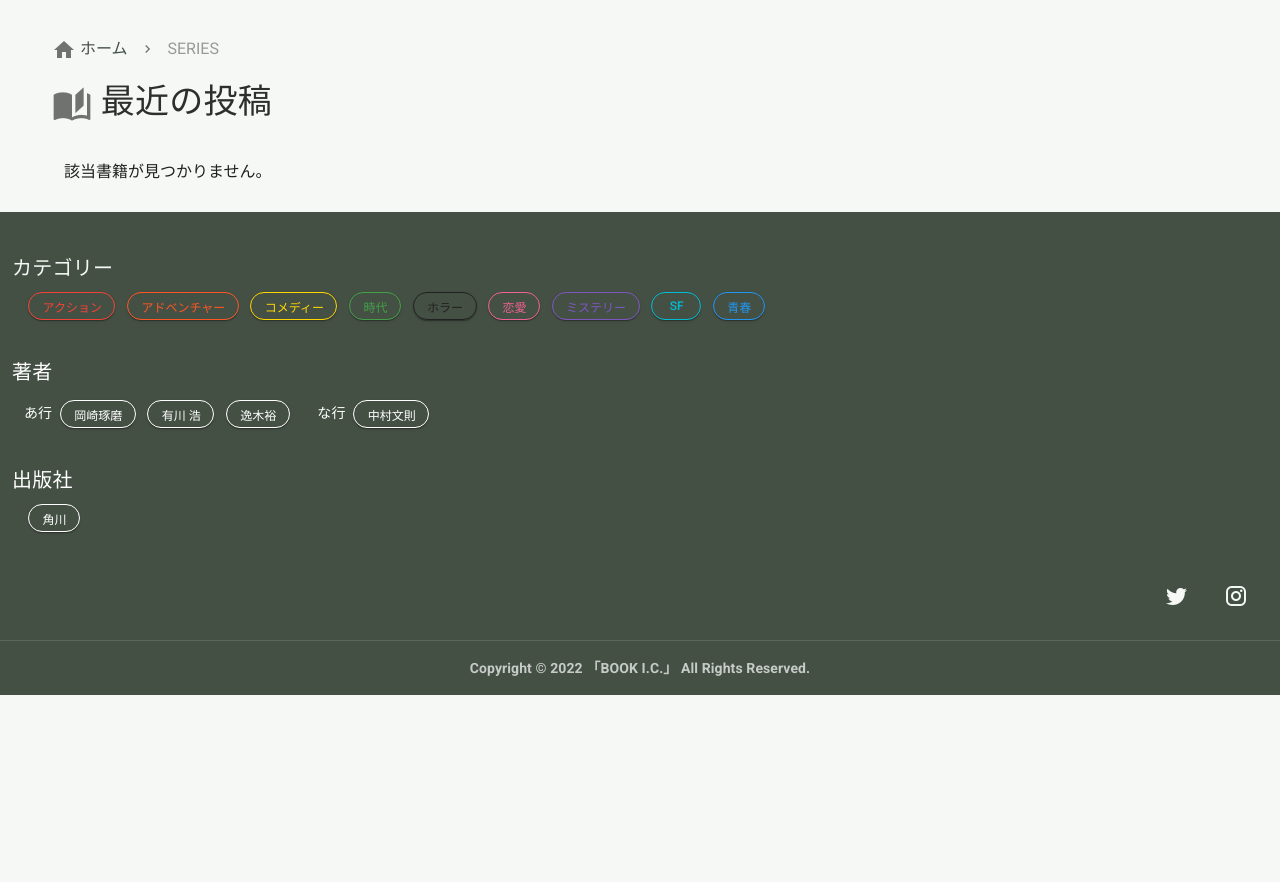
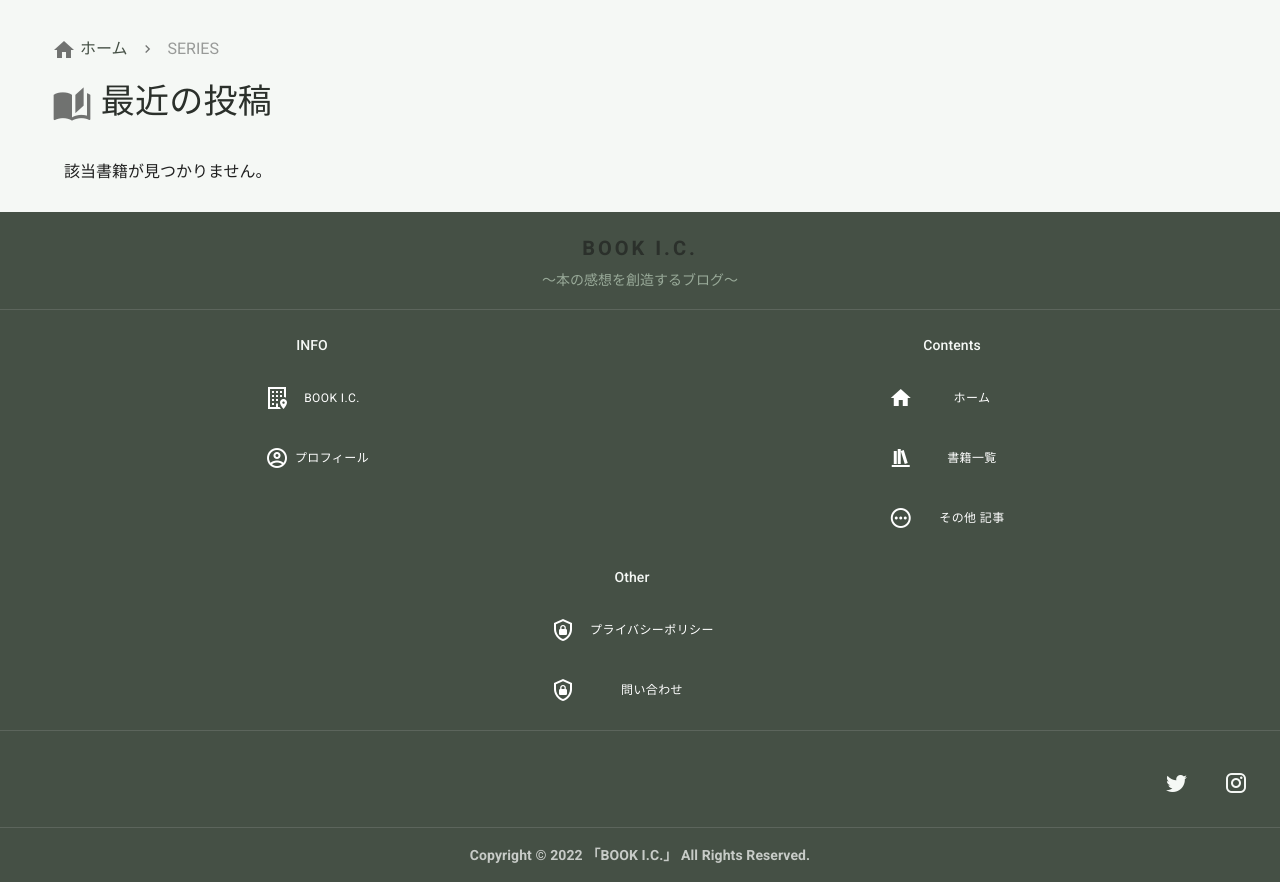
Before and after one commit to kaki5211/.myblog, a Django app: page /series/ in a window 1280 px wide. Shown: the part 813-1695 px from the top of the page. Before the commit the page ends 1508 px from the top, so only its background shows below. Run offline with Django 4.2, Linux system fonts and the light colour scheme; data comes from the database, SQL or seed files in the repository; some libraries are stand-ins or nearby versions.

Commit message:
20221011

```diff
--- a/myblog/book/templates/book/_block_static.html
+++ b/myblog/book/templates/book/_block_static.html
@@ -37,6 +37,7 @@
         {% include 'sample/sample.html' %}
         {% endif %}
 
+        {% comment %}
         <v-row
         no-gutters
         >
@@ -49,11 +50,11 @@
 
           </v-col>
         </v-row>
-
-
+         {% endcomment %}
 
         <!-- footer -->
         {% include 'block/footer.html' %}
+
     </v-app>
   </div>
 </body>
--- a/myblog/book/templates/book/components/block/breadcrumbs.html
+++ b/myblog/book/templates/book/components/block/breadcrumbs.html
@@ -1,7 +1,6 @@
 
 {% if url_main == None %}
 <v-row
-no-gutters
 >
   <v-col
   cols="12"
--- a/myblog/book/templates/book/components/block/card.html
+++ b/myblog/book/templates/book/components/block/card.html
@@ -1,4 +1,3 @@
-
 
 
 
@@ -152,6 +151,3 @@
   <p>該当書籍が見つかりません。</p>
     </v-col>
     {% endfor %}
-
-
-  </v-row>
--- a/myblog/book/templates/book/components/block/footer.html
+++ b/myblog/book/templates/book/components/block/footer.html
@@ -3,16 +3,16 @@ padless
 dark
 class="my-bg-color-glay"
 >
+
 <v-card
   flat
   tile
-  class="lighten-1 white--text text-center my-bg-color-glay my-text-color-light-glay"
-  style="width: 100%"
+  class="lighten-1 white--text text-center my-bg-color-glay my-text-color-light-glay my-w-100"
 >
 
 
 
-
+{% comment %}
 <div class="pl-3 pt-10 my-text-color-light-glay">
   <v-card-title class="pa-0 pb-1">
     カテゴリー
@@ -46,7 +46,6 @@ class="my-bg-color-glay"
 
         <v-btn color="{{item.color_hex}}" class="ma-1" elevation="1" outlined rounded small>
           <form action="{% url 'book:book' %}" method="post">{% csrf_token %}<input type="hidden" name="author" value={{ item2.author }}><input type="hidden" name="age_low" value='1900-1-1'><input type="hidden" name="age_high" value={{ date_now|date:"Y-n-j" }}><input type="submit" href="{% url "book:book" %}" value="{{ item2.author }}"></form>
-          {% comment %} <form class="d-inline-block fs-5_5" action="{% url 'book:book' %}" method="post">{% csrf_token %}<input type="hidden" name="author" value={{ item2.author }}><input type="hidden" name="age_low" value='1900-1-1'><input type="hidden" name="age_high" value={{ date_now|date:"Y-n-j" }}><input type="submit" class="text-decoration-none py-0 px-01 my-1 d-inline-block px-01 py-0 border rounded btn-dark" href="{% url "book:book" %}" value="{{ item2.author }}"></form>         {% endcomment %}
         </v-btn>
         {% if forloop.last %}
         </div>
@@ -68,22 +67,195 @@ class="my-bg-color-glay"
     {% for item in publisher %}
     <v-btn color="{{item.color_hex}}" class="ma-1" elevation="1" outlined rounded small>
       <form action="{% url 'book:book' %}" method="post">{% csrf_token %}<input type="hidden" name="publisher" value={{ item.publisher_eng}}><input type="submit" href="{% url "book:book" %}" value="{{ item.publisher}}"></form>
-      {% comment %} <form class="text-decoration-none py-0 px-01 my-1 d-inline-block fs-5_5" action="{% url 'book:book' %}" method="post">{% csrf_token %}<input type="hidden" name="publisher" value={{ item.publisher_eng}}><input type="submit" class="text-decoration-none py-0 px-01 my-1 d-inline-block px-01 py-0 border rounded btn-dark" href="{% url "book:book" %}" value="{{ item.publisher}}"></form> {% endcomment %}
     </v-btn>
     {% endfor %}
   </v-card-text>
-</div>
+</div> {% endcomment %}
+
+
+
+  <v-row no-gutters>
+    <v-col cols="12"class="my-auto px-0 mx-auto">
+
+      <v-list-item class="mt-3" href="{% url 'book:top' %}">
+        <v-list-item-content>
+          <v-list-item-title id="my-letter-spacing-3" class="mb-3 my-font-weight-title text-h6 text-center my-text-color-title">
+            BOOK I.C.
+          </v-list-item-title>
+          <v-list-item-subtitle class="text-center my-text-color-glay">
+            ～本の感想を創造するブログ～
+          </v-list-item-subtitle>
+        </v-list-item-content>
+      </v-list-item>
+
+      <v-divider class="my-2"></v-divider>
+    </v-col>
+
+
+
+      <v-col cols="4" offset="1" class="px-0">
+
+        <v-row no-gutters>
+          <v-col cols="12" sm="8" md="6" lg="4" class="mx-auto px-0">
+
+        <v-list-item class="mb-1 pl-0">
+          <v-list-item-content class="pb-1">
+            <v-list-item-title class="subtitle-2 my-text-color-light-glay">INFO</v-list-item-title>
+          </v-list-item-content>
+        </v-list-item>
+
+
+
+      <v-list-item class="mb-1" href="{% url 'book:book-ic' %}">
+
+        <v-list-item-icon class="mr-0">
+          <v-icon size="x-large">mdi-office-building-marker-outline</v-icon>
+        </v-list-item-icon>
+        <v-list-item-content class="">
+          <v-list-item-title class="caption">BOOK I.C.</v-list-item-title>
+        </v-list-item-content>
+      </v-list-item>
+
+      <v-list-item class="px-auto" href="{% url 'book:profile' %}">
+        <v-list-item-icon class="mr-0">
+        <v-icon size="x-large">mdi-account-circle-outline</v-icon>
+      </v-list-item-icon>
+      <v-list-item-content class="">
+        <v-list-item-title class="text-footer text-sm-caption">プロフィール</v-list-item-title>
+      </v-list-item-content>
+    </v-list-item>
+
+
+
+</v-col>
+</v-row>
+
+    </v-col>
+
+
+
+      {% comment %} <v-divider class="my-2"></v-divider> {% endcomment %}
+      <v-col cols="4" offset="2" class="px-0">
+
+        <v-row no-gutters>
+          <v-col cols="12" sm="8" md="6" lg="4"  class="mx-auto px-0">
+
+        <v-list-item class="mb-1 pl-0">
+          <v-list-item-content class="pb-1">
+            <v-list-item-title class="subtitle-2 mr-0 my-text-color-light-glay">Contents</v-list-item-title>
+          </v-list-item-content>
+        </v-list-item>
+
+
+      <v-list-item class="mb-1 px-0" href="{% url 'book:top' %}">
+        <v-list-item-icon class="mr-0">
+          <v-icon size="x-large">mdi-home</v-icon>
+        </v-list-item-icon>
+        <v-list-item-content class="">
+          <v-list-item-title class="caption">ホーム</v-list-item-title>
+        </v-list-item-content>
+      </v-list-item>
+
+      <v-list-item class="mb-1 px-0" href="{% url 'book:book' %}">
+        <v-list-item-icon class="mr-0">
+          <v-icon size="x-large">mdi-bookshelf</v-icon>
+        </v-list-item-icon>
+        <v-list-item-content class="">
+          <v-list-item-title class="caption">書籍一覧</v-list-item-title>
+        </v-list-item-content>
+      </v-list-item>
+
+      <v-list-item class="mb-1 px-0" href="{% url 'book:others' %}">
+        <v-list-item-icon class="mr-0">
+          <v-icon size="x-large">mdi-dots-horizontal-circle-outline</v-icon>
+        </v-list-item-icon>
+        <v-list-item-content class="">
+          <v-list-item-title class="caption">その他 記事</v-list-item-title>
+        </v-list-item-content>
+      </v-list-item>
+
+    </v-col>
+  </v-row>
+    </v-col>
 
 
 
 
+      {% comment %} <v-divider class="my-2"></v-divider> {% endcomment %}
 
 
 
+        <v-col cols="5" offset="1" sm="10" class=" mx-auto px-0">
 
-  {% comment %} <v-card-text class="white--text pt-8">
-    Phasellus feugiat arcu sapien, et iaculis ipsum elementum sit amet. Mauris cursus commodo interdum. Praesent ut risus eget metus luctus accumsan id ultrices nunc. Sed at orci sed massa consectetur dignissim a sit amet dui. Duis commodo vitae velit et faucibus. Morbi vehicula lacinia malesuada. Nulla placerat augue vel ipsum ultrices, cursus iaculis dui sollicitudin. Vestibulum eu ipsum vel diam elementum tempor vel ut orci. Orci varius natoque penatibus et magnis dis parturient montes, nascetur ridiculus mus.
-  </v-card-text> {% endcomment %}
+      <v-row no-gutters>
+        <v-col cols="12" sm="4" md="3" lg="2" class="mx-auto px-0">
+
+        <v-list-item class="mb-1 pl-0">
+          <v-list-item-content class="pb-1">
+            <v-list-item-title class=" subtitle-2 my-text-color-light-glay">Other</v-list-item-title>
+          </v-list-item-content>
+        </v-list-item>
+
+
+      <v-list-item class="mb-1 px-0" href="{% url 'book:privacy_policy' %}">
+        <v-list-item-icon class="mr-0">
+          <v-icon size="x-large">mdi-shield-lock-outline</v-icon>
+        </v-list-item-icon>
+        <v-list-item-content class="">
+          <v-list-item-title class="caption">プライバシーポリシー</v-list-item-title>
+        </v-list-item-content>
+      </v-list-item>
+
+
+
+      <v-list-item class="mb-1 px-0" href="{% url 'book:contact' %}">
+        <v-list-item-icon class="mr-0">
+          <v-icon size="x-large">mdi-shield-lock-outline</v-icon>
+        </v-list-item-icon>
+        <v-list-item-content class="">
+          <v-list-item-title class="caption">問い合わせ</v-list-item-title>
+        </v-list-item-content>
+      </v-list-item>
+
+    </v-col>
+  </v-row>
+
+    </v-col>
+  </v-row>
+
+
+      <v-divider class="my-2"></v-divider>
+
+
+
+{% comment %}
+
+      <v-treeview
+        v-model="tree"
+        :open="initiallyOpen"
+        :items="items"
+        activatable
+        item-key="name"
+        open-on-click
+      >
+      <template v-slot:prepend="{ item, open }">
+        <v-icon v-if="!item.file">
+          [[ open ? 'mdi-folder-open' : 'mdi-folder' ]]
+        </v-icon>
+        <v-icon v-else>
+          [[ files[item.file] ]]
+        </v-icon>
+      </template>
+    </v-treeview> {% endcomment %}
+
+      {% comment %} <v-divider></v-divider> {% endcomment %}
+
+      {% comment %} <v-list-item>
+        <v-list-item-title>Buzz</v-list-item-title>
+      </v-list-item> {% endcomment %}
+
+
+
 
   <v-card-text class="my-text-color-light"  style="text-align:right;">
 
@@ -95,12 +267,17 @@ class="my-bg-color-glay"
     </v-btn>
 </v-card-text>
 
+
   <v-divider></v-divider>
 
   <v-card-text class="my-text-color-light">
     <strong>Copyright © 2022 「BOOK I.C.」 All Rights Reserved.</strong>
+  </v-card-text>
 
 
-  </v-card-text>
+
+
+
 </v-card>
+
 </v-footer>
--- a/myblog/book/templates/book/components/scripts_css_comp/script.html
+++ b/myblog/book/templates/book/components/scripts_css_comp/script.html
@@ -148,10 +148,9 @@
 
         var els_tag_vbtn = document.getElementsByClassName("my-checkbox");
 
-        var els_input_author = document.querySelectorAll('.checkbox_author')
         var els_card = document.getElementsByClassName("my-books");
 
-        if (!els_tag_vbtn){
+        if (els_tag_vbtn){
 
           for (let i = 0; i < els_input_all.length; i++) {
             els_tag_vbtn[i].addEventListener('click', event => {
--- a/myblog/book/templates/book/components/scripts_css_comp/style.html
+++ b/myblog/book/templates/book/components/scripts_css_comp/style.html
@@ -151,6 +151,12 @@
   line-height: 5rem;
   letter-spacing: -0.011975em;
   }
+
+  .text-footer {
+    font-size: 0.7rem!important;
+    letter-spacing: 0.025em!important;
+  }
+
 
 
   .my-carousel-under {
@@ -318,6 +324,10 @@ blockquote cite {
 
 .my-h-100 {
   height: 100%;
+}
+
+.my-w-100 {
+  width: 100%;
 }
 
 {% comment %}
--- a/myblog/book/templates/book/privacy_policy.html
+++ b/myblog/book/templates/book/privacy_policy.html
@@ -5,8 +5,6 @@
 
   <!-- BOOK DB -->
   {% include 'text/text_title.html' with text="プライバシーポリシー" icon_="mdi-shield-lock-outline" %}
-
-
 
   <!-- breadcrumbs -->
   {% include 'block/breadcrumbs.html' %}
```
Also changed, not shown: myblog/book/templates/book/components/block/form.html (+12 -13 lines), myblog/db.sqlite3.
